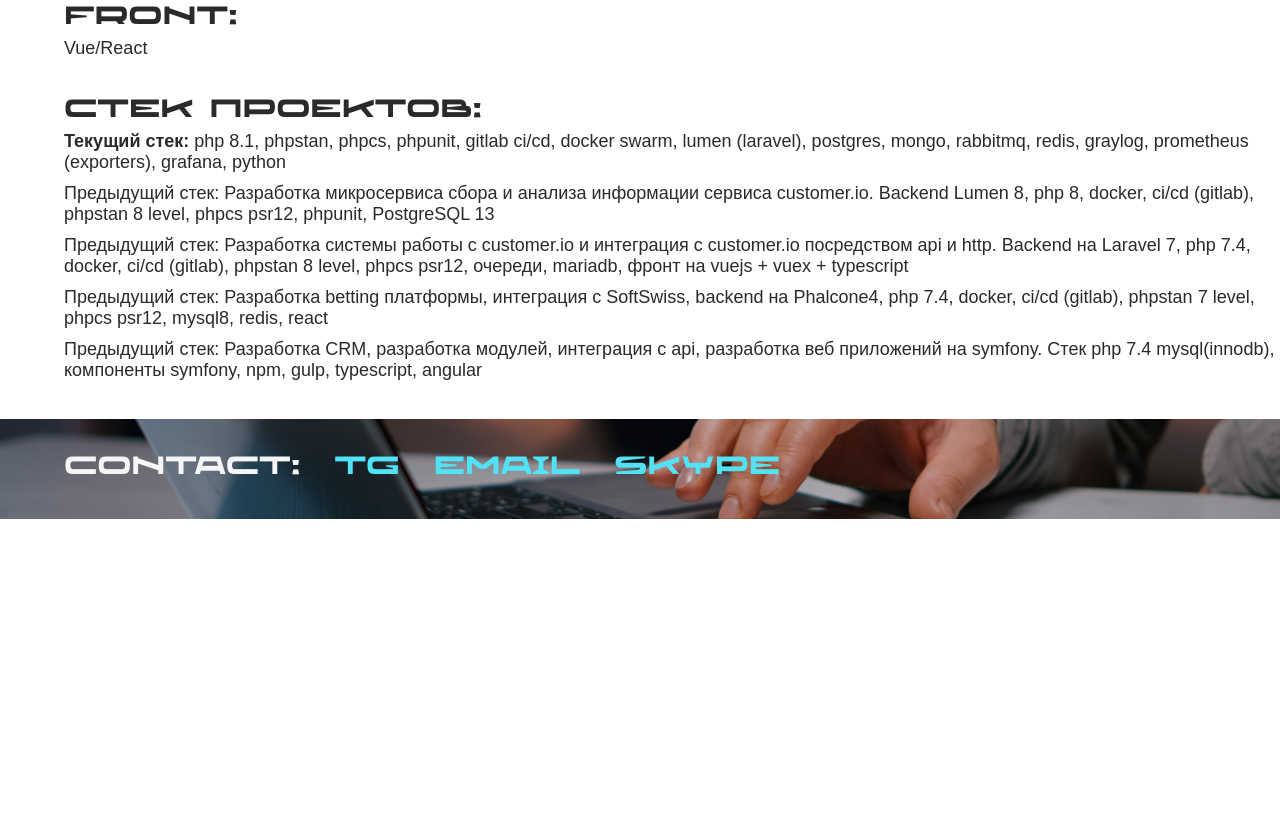
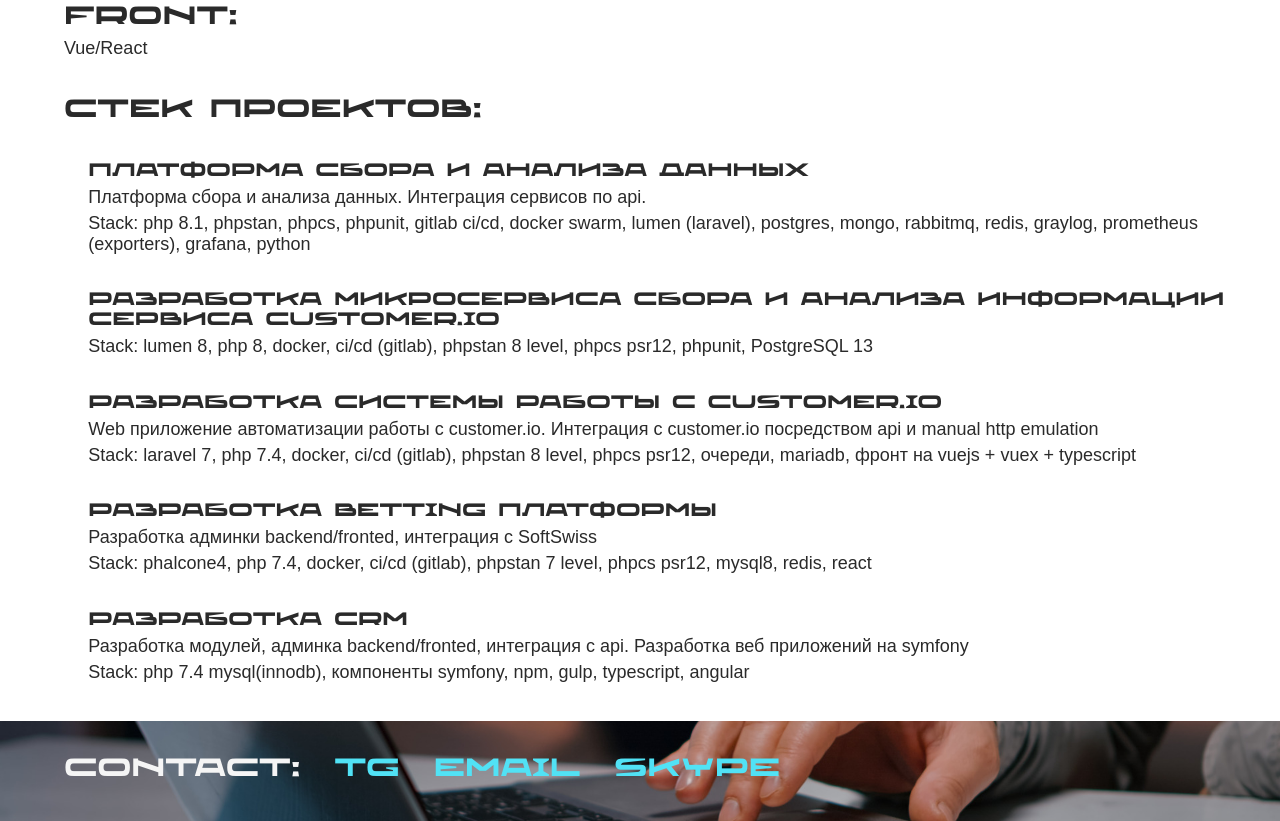
Before and after one commit to sergey144010/portfolio, a plain HTML site: page index.html in a window 1280 px wide. Shown: the part 1700-2521 px from the top of the page. Before the commit the page ends 2219 px from the top, so only its background shows below. Drawn offline with Linux system fonts and the light colour scheme.

Commit message:
styles for projects

```diff
--- a/index.html
+++ b/index.html
@@ -1,4 +1,4 @@
-<html lang="RU">
+<html lang="RU" xmlns="http://www.w3.org/1999/html">
 <header>
 <meta charset="utf-8" />
 <link href="styles/css/styles.css" rel="stylesheet" />
@@ -127,12 +127,48 @@
     </div>
     <div class="category">
         Стек проектов:
-        <div class="category-text">
-            <p><strong>Текущий стек:</strong> php 8.1, phpstan, phpcs, phpunit, gitlab ci/cd, docker swarm, lumen (laravel), postgres, mongo, rabbitmq, redis, graylog, prometheus (exporters), grafana, python</p>
-            <p>Предыдущий стек: Разработка микросервиса сбора и анализа информации сервиса customer.io. Backend Lumen 8, php 8, docker, ci/cd (gitlab), phpstan 8 level, phpcs psr12, phpunit, PostgreSQL 13</p>
-            <p>Предыдущий стек: Разработка системы работы с customer.io и интеграция c customer.io посредством api и http. Backend на Laravel 7, php 7.4, docker, ci/cd (gitlab), phpstan 8 level, phpcs psr12, очереди, mariadb, фронт на vuejs + vuex + typescript</p>
-            <p>Предыдущий стек: Разработка betting платформы, интеграция с SoftSwiss, backend на Phalcone4, php 7.4, docker, ci/cd (gitlab), phpstan 7 level, phpcs psr12, mysql8, redis, react</p>
-            <p>Предыдущий стек: Разработка CRM, разработка модулей, интеграция с api, разработка веб приложений на symfony. Стек php 7.4 mysql(innodb), компоненты symfony, npm, gulp, typescript, angular</p>
+            <div class="project">
+                <div class="project-header">Платформа сбора и анализа данных</div>
+                <div class="project-about">
+                    Платформа сбора и анализа данных. Интеграция сервисов по api.
+                </div>
+                <div class="project-stack">
+                    php 8.1, phpstan, phpcs, phpunit, gitlab ci/cd, docker swarm, lumen (laravel), postgres, mongo, rabbitmq, redis, graylog, prometheus (exporters), grafana, python
+                </div>
+            </div>
+
+        <div class="project">
+            <div class="project-header">Разработка микросервиса сбора и анализа информации сервиса customer.io</div>
+            <div class="project-stack">
+                lumen 8, php 8, docker, ci/cd (gitlab), phpstan 8 level, phpcs psr12, phpunit, PostgreSQL 13
+            </div>
+        </div>
+        <div class="project">
+            <div class="project-header">Разработка системы работы с customer.io</div>
+            <div class="project-about">
+                Web приложение автоматизации работы с customer.io. Интеграция c customer.io посредством api и manual http emulation
+            </div>
+            <div class="project-stack">
+                laravel 7, php 7.4, docker, ci/cd (gitlab), phpstan 8 level, phpcs psr12, очереди, mariadb, фронт на vuejs + vuex + typescript
+            </div>
+        </div>
+        <div class="project">
+            <div class="project-header">Разработка betting платформы</div>
+            <div class="project-about">
+                Разработка админки backend/fronted, интеграция с SoftSwiss
+            </div>
+            <div class="project-stack">
+                phalcone4, php 7.4, docker, ci/cd (gitlab), phpstan 7 level, phpcs psr12, mysql8, redis, react
+            </div>
+        </div>
+        <div class="project">
+            <div class="project-header">Разработка CRM</div>
+            <div class="project-about">
+                Разработка модулей, админка backend/fronted, интеграция с api. Разработка веб приложений на symfony
+            </div>
+            <div class="project-stack">
+                php 7.4 mysql(innodb), компоненты symfony, npm, gulp, typescript, angular
+            </div>
         </div>
     </div>
     <div class="footer">
--- a/styles/css/styles.css
+++ b/styles/css/styles.css
@@ -170,6 +170,27 @@ section {
 .category-text > p {
   margin-bottom: 10px;
 }
+.project {
+  margin-top: 3%;
+  padding-left: 2%;
+}
+.project-header {
+  font-family: Donpoligrafbum, serif;
+  font-size: 18px;
+  margin-bottom: 5px;
+}
+.project-about {
+  font-family: SansSerif, sans-serif;
+  font-size: 18px;
+  margin-bottom: 5px;
+}
+.project-stack {
+  font-family: SansSerif, sans-serif;
+  font-size: 18px;
+}
+.project-stack::before {
+  content: "Stack:";
+}
 .footer {
   width: 100%;
   height: 100px;
```
Also changed, not shown: 1 other file.
